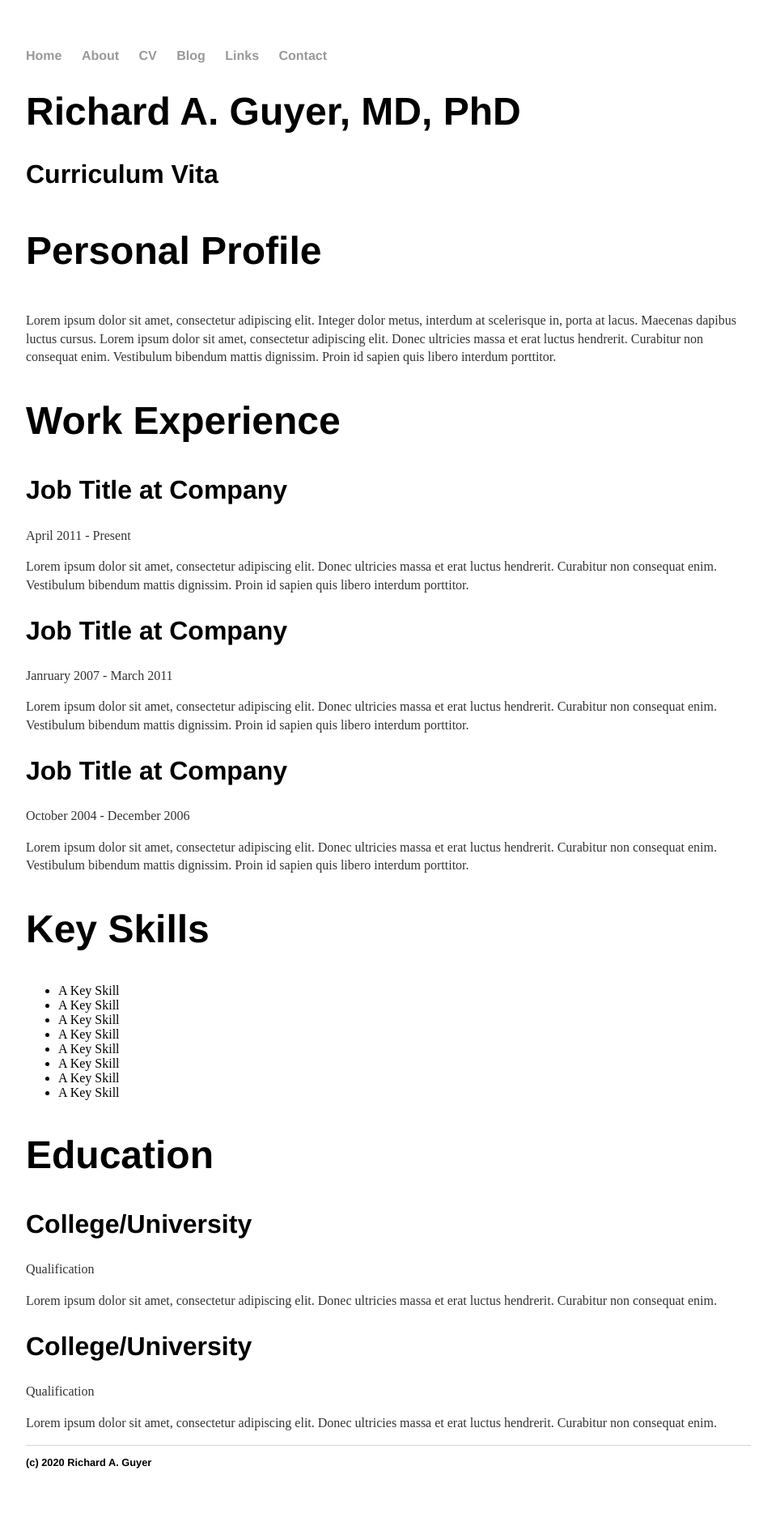
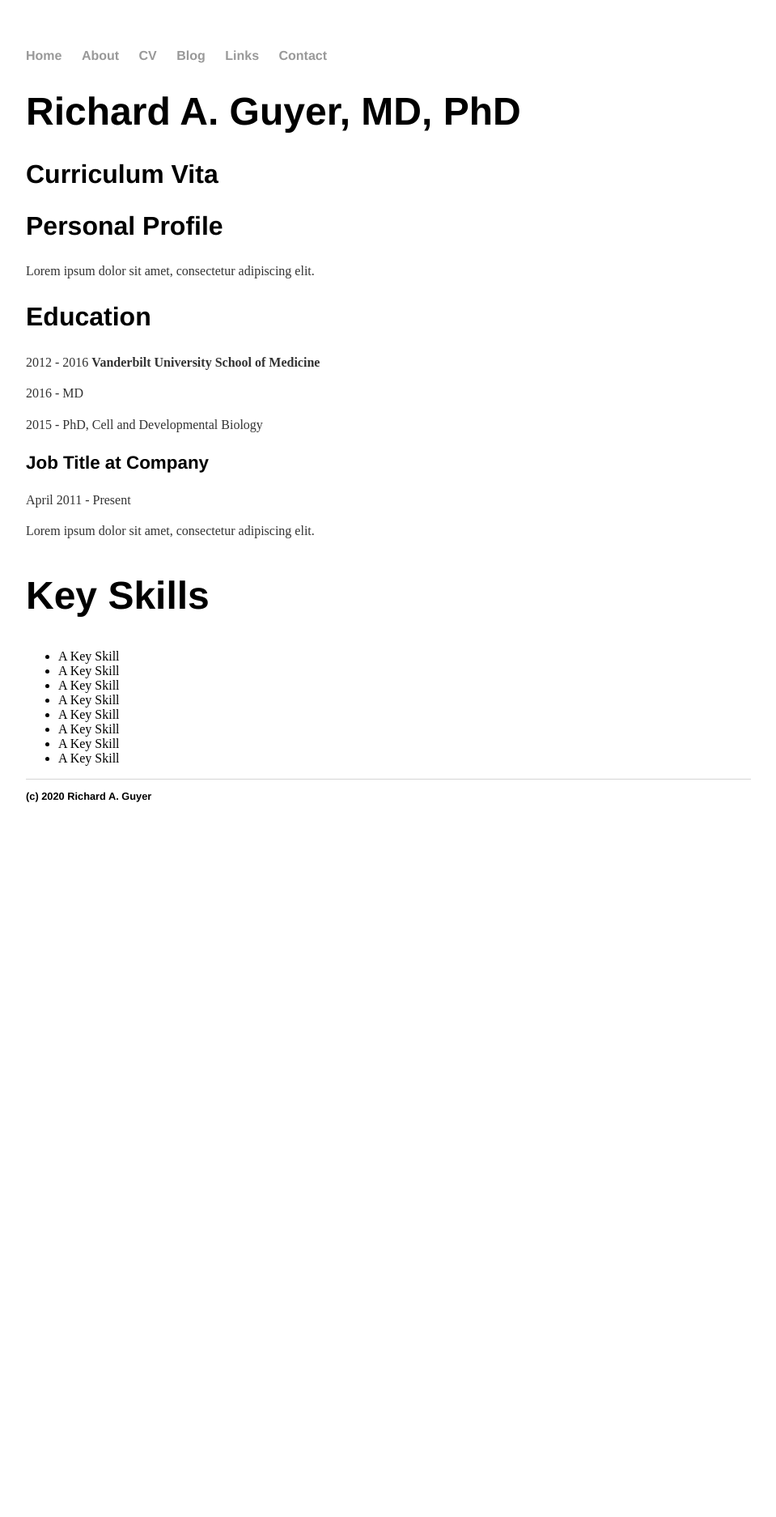
Before and after one commit to riguyer/riguyer.github.io, a Jekyll site: the page built from cv.html, in a window 1280 px wide. Shown: the whole page at 81% size, without its empty margins (160-1119 px from the left). Built offline with Jekyll 4.4.1, drawn with Linux system fonts in a browser that asks for light colours; after the commit the page ends 1051 px from its top, so only the background shows below that.

Commit message:
Update cv.html

```diff
--- a/cv.html
+++ b/cv.html
@@ -17,11 +17,11 @@ permalink: /cv/
 		<section>
 			<article>
 				<div class="sectionTitle">
-					<h1>Personal Profile</h1>
+					<h2>Personal Profile</h2>
 				</div>
 
 				<div class="sectionContent">
-					<p>Lorem ipsum dolor sit amet, consectetur adipiscing elit. Integer dolor metus, interdum at scelerisque in, porta at lacus. Maecenas dapibus luctus cursus. Lorem ipsum dolor sit amet, consectetur adipiscing elit. Donec ultricies massa et erat luctus hendrerit. Curabitur non consequat enim. Vestibulum bibendum mattis dignissim. Proin id sapien quis libero interdum porttitor.</p>
+					<p>Lorem ipsum dolor sit amet, consectetur adipiscing elit.</p>
 				</div>
 			</article>
 			<div class="clear"></div>
@@ -30,31 +30,21 @@ permalink: /cv/
 
 		<section>
 			<div class="sectionTitle">
-				<h1>Work Experience</h1>
+				<h2>Education</h2>
+				<p>2012 - 2016 <b>Vanderbilt University School of Medicine</b></p>
+				<p>	2016 - MD</p>
+				<p>	2015 - PhD, Cell and Developmental Biology</p>
 			</div>
 
 			<div class="sectionContent">
 				<article>
-					<h2>Job Title at Company</h2>
+					<h3>Job Title at Company</h3>
 					<p class="subDetails">April 2011 - Present</p>
-					<p>Lorem ipsum dolor sit amet, consectetur adipiscing elit. Donec ultricies massa et erat luctus hendrerit. Curabitur non consequat enim. Vestibulum bibendum mattis dignissim. Proin id sapien quis libero interdum porttitor.</p>
-				</article>
-
-				<article>
-					<h2>Job Title at Company</h2>
-					<p class="subDetails">Janruary 2007 - March 2011</p>
-					<p>Lorem ipsum dolor sit amet, consectetur adipiscing elit. Donec ultricies massa et erat luctus hendrerit. Curabitur non consequat enim. Vestibulum bibendum mattis dignissim. Proin id sapien quis libero interdum porttitor.</p>
-				</article>
-
-				<article>
-					<h2>Job Title at Company</h2>
-					<p class="subDetails">October 2004 - December 2006</p>
-					<p>Lorem ipsum dolor sit amet, consectetur adipiscing elit. Donec ultricies massa et erat luctus hendrerit. Curabitur non consequat enim. Vestibulum bibendum mattis dignissim. Proin id sapien quis libero interdum porttitor.</p>
+					<p>Lorem ipsum dolor sit amet, consectetur adipiscing elit.</p>
 				</article>
 			</div>
 			<div class="clear"></div>
 		</section>
-
 
 		<section>
 			<div class="sectionTitle">
@@ -75,28 +65,5 @@ permalink: /cv/
 			</div>
 			<div class="clear"></div>
 		</section>
-
-
-		<section>
-			<div class="sectionTitle">
-				<h1>Education</h1>
-			</div>
-
-			<div class="sectionContent">
-				<article>
-					<h2>College/University</h2>
-					<p class="subDetails">Qualification</p>
-					<p>Lorem ipsum dolor sit amet, consectetur adipiscing elit. Donec ultricies massa et erat luctus hendrerit. Curabitur non consequat enim.</p>
-				</article>
-
-				<article>
-					<h2>College/University</h2>
-					<p class="subDetails">Qualification</p>
-					<p>Lorem ipsum dolor sit amet, consectetur adipiscing elit. Donec ultricies massa et erat luctus hendrerit. Curabitur non consequat enim.</p>
-				</article>
-			</div>
-			<div class="clear"></div>
-		</section>
-
 	</div>
 </div>
```
